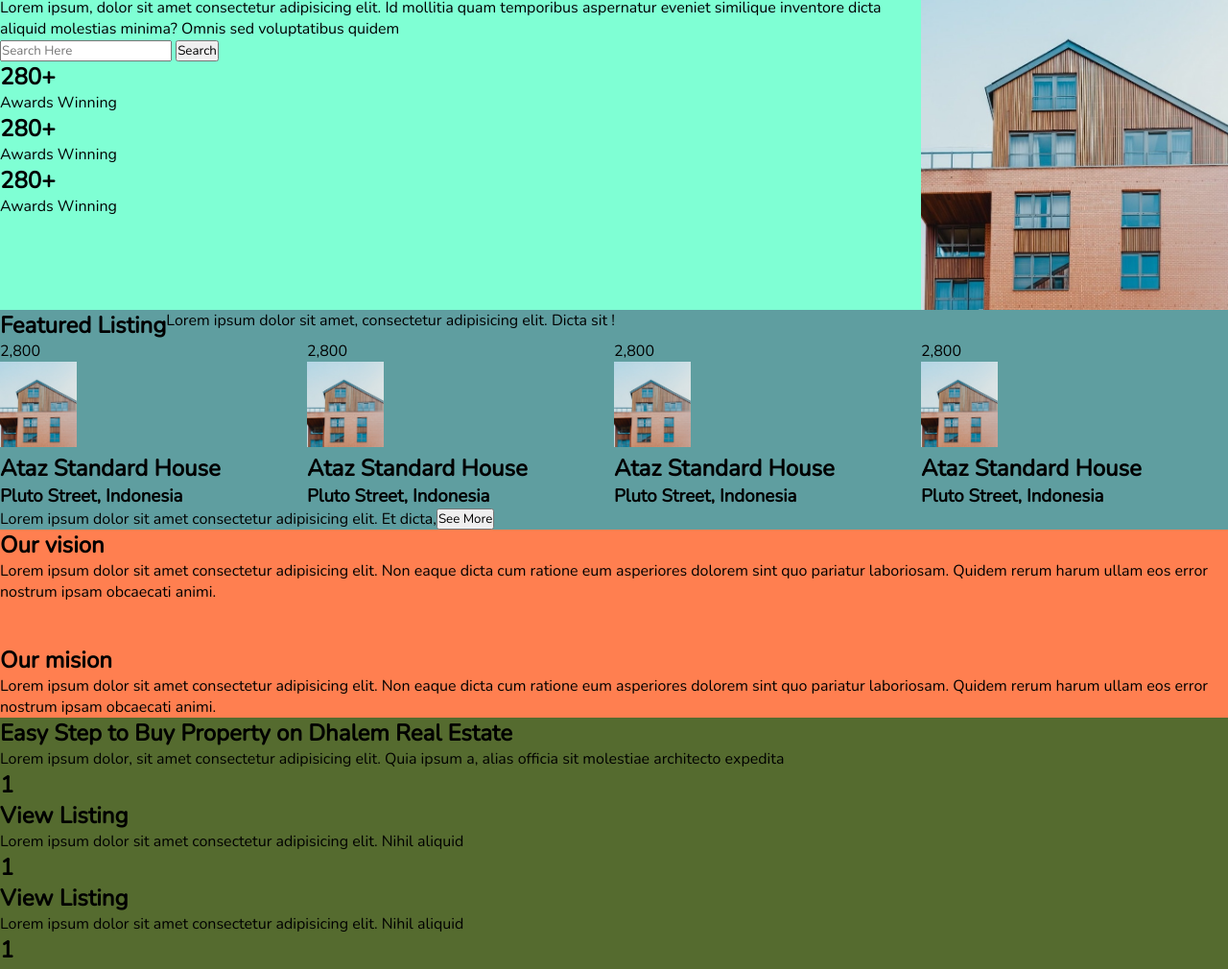
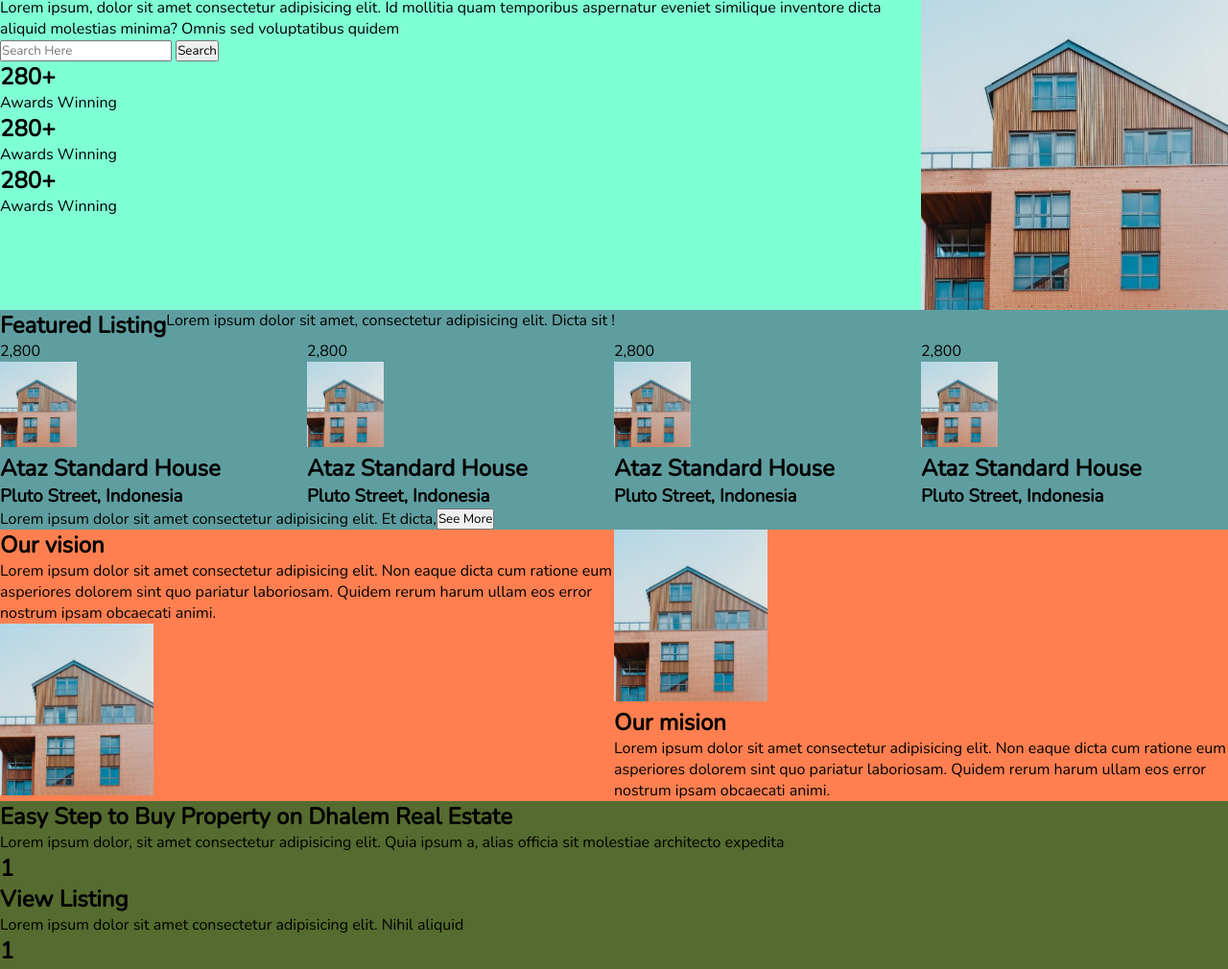
Before and after one commit to dalami/miwebresponsivetm, a plain HTML site: page index.html in a window 1280 px wide. Shown: the part 67-1077 px from the top of the page at 96% size. Drawn offline with nearby package versions, Linux system fonts and the light colour scheme.

Commit message:
realize cambios en el seccion ourvision con flexbox

```diff
--- a/css/estilo.css
+++ b/css/estilo.css
@@ -40,6 +40,7 @@ header{
 
 .ourvision{
     background-color: coral;
+    display: flex;
 }
 
 .pasos{
--- a/index.html
+++ b/index.html
@@ -87,10 +87,10 @@
             <div>
                 <h2>Our vision</h2>
                 <p>Lorem ipsum dolor sit amet consectetur adipisicing elit. Non eaque dicta cum ratione eum asperiores dolorem sint quo pariatur laboriosam. Quidem rerum harum ullam eos error nostrum ipsam obcaecati animi.</p>
-                <img src="" alt="">
+                <img src="img/001.jpg" alt="">
             </div>
             <div>
-                <img src="" alt="">
+                <img src="img/001.jpg" alt="">
                 <h2>Our mision</h2>
                 <p>Lorem ipsum dolor sit amet consectetur adipisicing elit. Non eaque dicta cum ratione eum asperiores dolorem sint quo pariatur laboriosam. Quidem rerum harum ullam eos error nostrum ipsam obcaecati animi.</p>
             </div>
```
